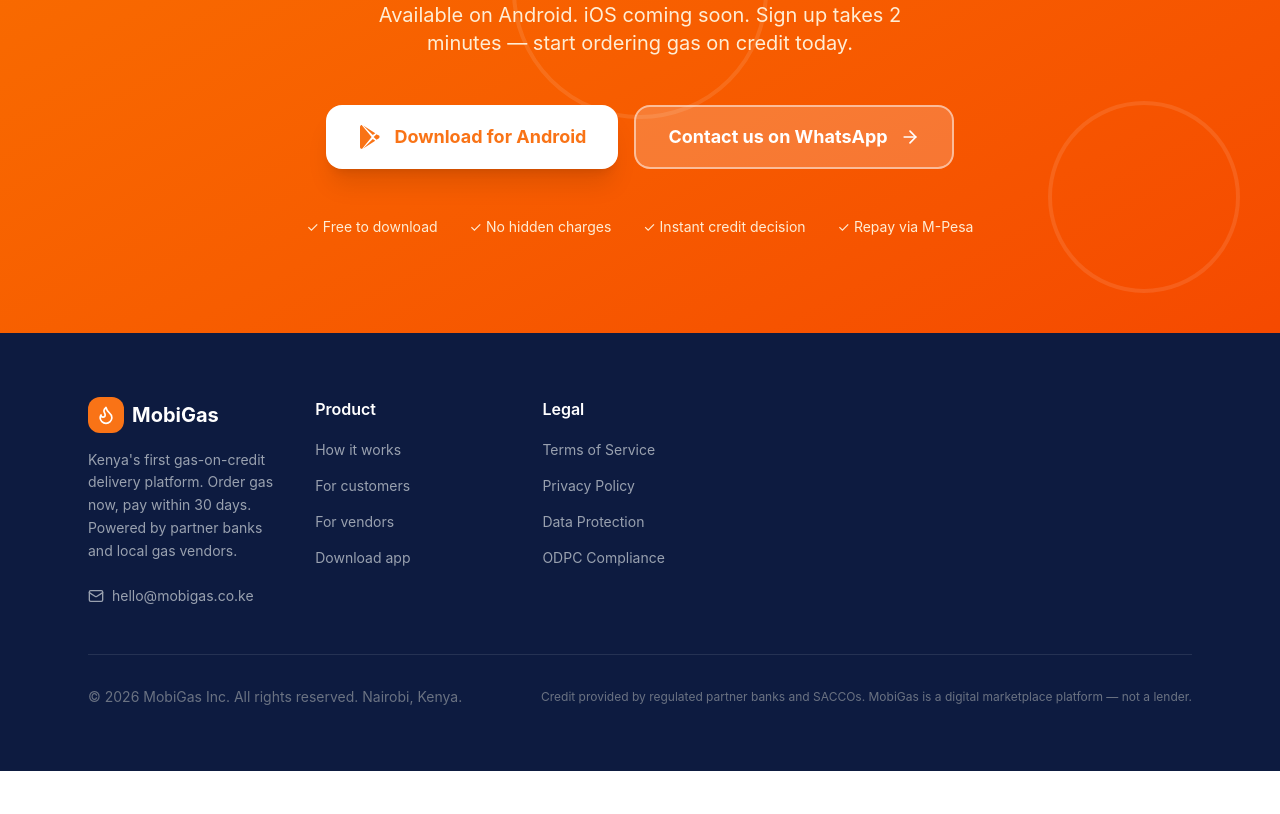
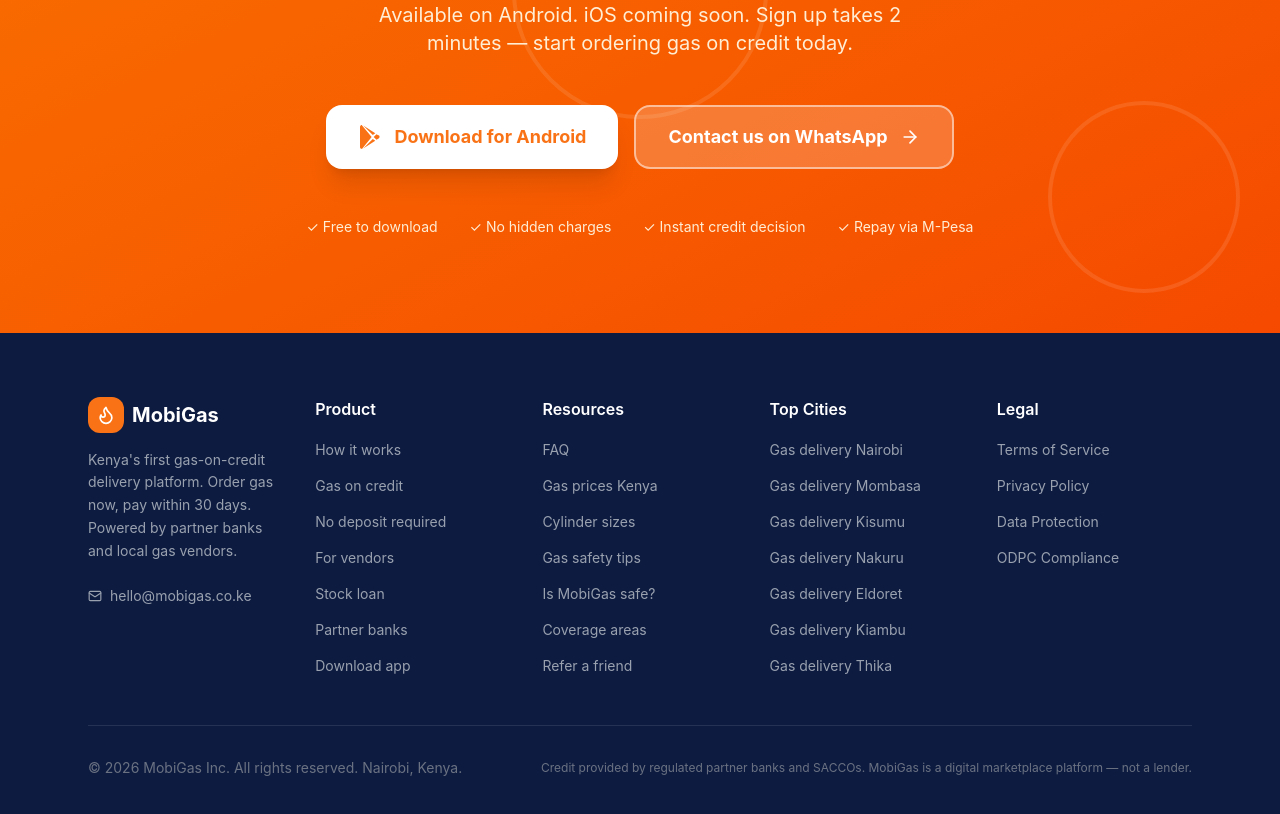
Before and after one commit to xadaka19/mobigas-web, a React (Vite) app: page / in a window 1280 px wide. Shown: the part 3646-4460 px from the top of the page. Before the commit the page ends 4417 px from the top, so only its background shows below. Built offline with nearby package versions, Linux system fonts and the light colour scheme.

Commit message:
Update footer to 5-column layout with Product, Resources, Top Cities, Legal columns

```diff
--- a/src/components/Footer.tsx
+++ b/src/components/Footer.tsx
@@ -5,24 +5,23 @@
     <footer className="bg-[#0D1B40] py-16">
       <div className="max-w-6xl mx-auto px-6">
         <div className="grid md:grid-cols-5 gap-8 mb-12">
+
           {/* Brand */}
-          <div className="md:col-span-1">
+          <div>
             <div className="flex items-center gap-2 mb-4">
               <div className="w-9 h-9 bg-[#F97316] rounded-xl flex items-center justify-center">
                 <Flame size={20} className="text-white" />
               </div>
               <span className="font-bold text-xl text-white">MobiGas</span>
             </div>
-            <p className="text-gray-400 text-sm leading-relaxed max-w-xs">
+            <p className="text-gray-400 text-sm leading-relaxed mb-6">
               Kenya's first gas-on-credit delivery platform. Order gas now, pay within 30 days.
               Powered by partner banks and local gas vendors.
             </p>
-            <div className="flex gap-4 mt-6">
-              <a href="mailto:hello@mobigas.co.ke" className="flex items-center gap-2 text-gray-400 hover:text-white text-sm transition-colors">
-                <Mail size={16} />
-                hello@mobigas.co.ke
-              </a>
-            </div>
+            <a href="mailto:hello@mobigas.co.ke" className="flex items-center gap-2 text-gray-400 hover:text-white text-sm transition-colors">
+              <Mail size={14} />
+              hello@mobigas.co.ke
+            </a>
           </div>
 
           {/* Product */}
@@ -30,10 +29,53 @@
             <h4 className="text-white font-semibold mb-4">Product</h4>
             <ul className="space-y-3">
               {[
-                { label: 'How it works', href: '/#how-it-works' },
-                { label: 'For customers', href: '/#download' },
-                { label: 'For vendors', href: '/#for-vendors' },
+                { label: 'How it works', href: '/how-mobigas-works' },
+                { label: 'Gas on credit', href: '/buy-gas-on-credit' },
+                { label: 'No deposit required', href: '/gas-on-credit-no-deposit' },
+                { label: 'For vendors', href: '/gas-vendor-registration-kenya' },
+                { label: 'Stock loan', href: '/gas-vendor-loan' },
+                { label: 'Partner banks', href: '/mobigas-partner-banks' },
                 { label: 'Download app', href: '/#download' },
+              ].map(({ label, href }) => (
+                <li key={label}>
+                  <a href={href} className="text-gray-400 hover:text-white text-sm transition-colors">{label}</a>
+                </li>
+              ))}
+            </ul>
+          </div>
+
+          {/* Resources */}
+          <div>
+            <h4 className="text-white font-semibold mb-4">Resources</h4>
+            <ul className="space-y-3">
+              {[
+                { label: 'FAQ', href: '/faq' },
+                { label: 'Gas prices Kenya', href: '/cooking-gas-prices-kenya' },
+                { label: 'Cylinder sizes', href: '/lpg-cylinder-sizes-kenya' },
+                { label: 'Gas safety tips', href: '/cooking-gas-safety-kenya' },
+                { label: 'Is MobiGas safe?', href: '/is-mobigas-safe' },
+                { label: 'Coverage areas', href: '/areas' },
+                { label: 'Refer a friend', href: '/mobigas-referral' },
+              ].map(({ label, href }) => (
+                <li key={label}>
+                  <a href={href} className="text-gray-400 hover:text-white text-sm transition-colors">{label}</a>
+                </li>
+              ))}
+            </ul>
+          </div>
+
+          {/* Top Cities */}
+          <div>
+            <h4 className="text-white font-semibold mb-4">Top Cities</h4>
+            <ul className="space-y-3">
+              {[
+                { label: 'Gas delivery Nairobi', href: '/gas-delivery-nairobi' },
+                { label: 'Gas delivery Mombasa', href: '/gas-delivery-mombasa' },
+                { label: 'Gas delivery Kisumu', href: '/gas-delivery-kisumu' },
+                { label: 'Gas delivery Nakuru', href: '/gas-delivery-nakuru' },
+                { label: 'Gas delivery Eldoret', href: '/gas-delivery-eldoret' },
+                { label: 'Gas delivery Kiambu', href: '/gas-delivery-kiambu' },
+                { label: 'Gas delivery Thika', href: '/gas-delivery-thika' },
               ].map(({ label, href }) => (
                 <li key={label}>
                   <a href={href} className="text-gray-400 hover:text-white text-sm transition-colors">{label}</a>
@@ -58,6 +100,7 @@
               ))}
             </ul>
           </div>
+
         </div>
 
         <div className="border-t border-white/10 pt-8 flex flex-col md:flex-row items-center justify-between gap-4">
```
